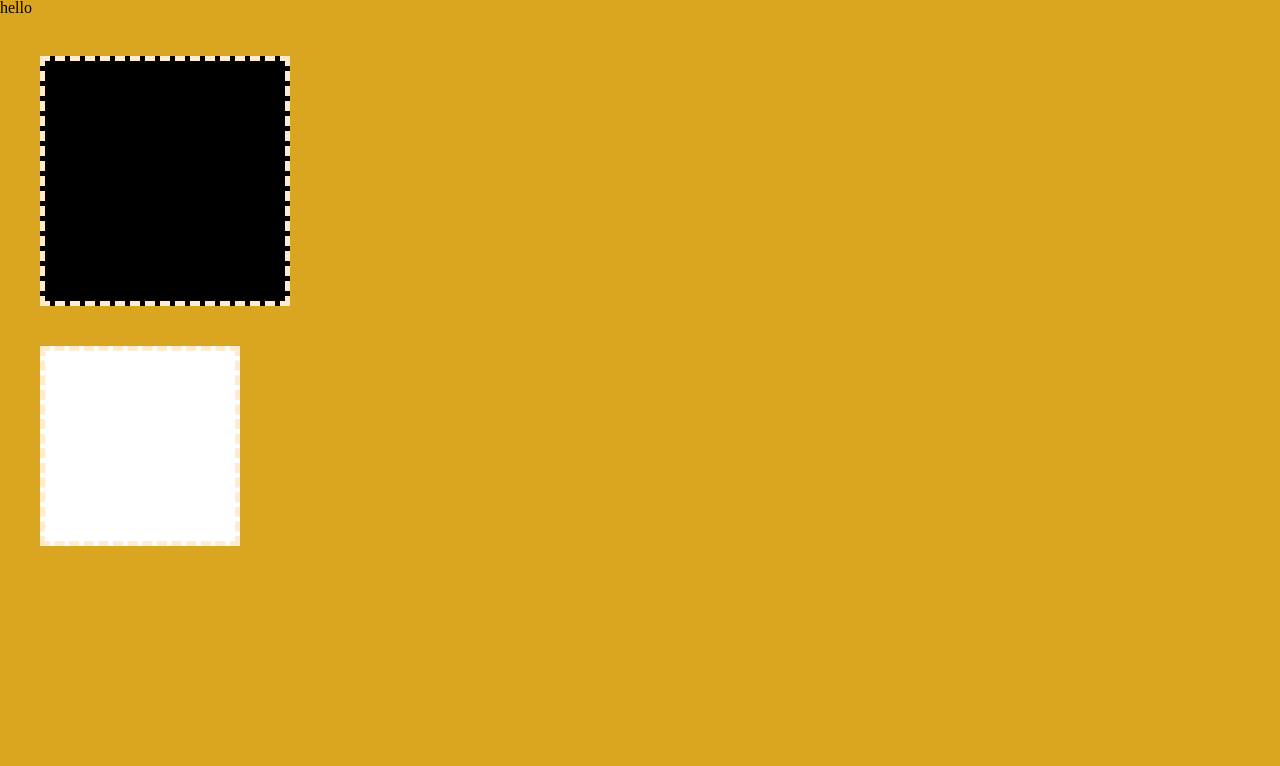
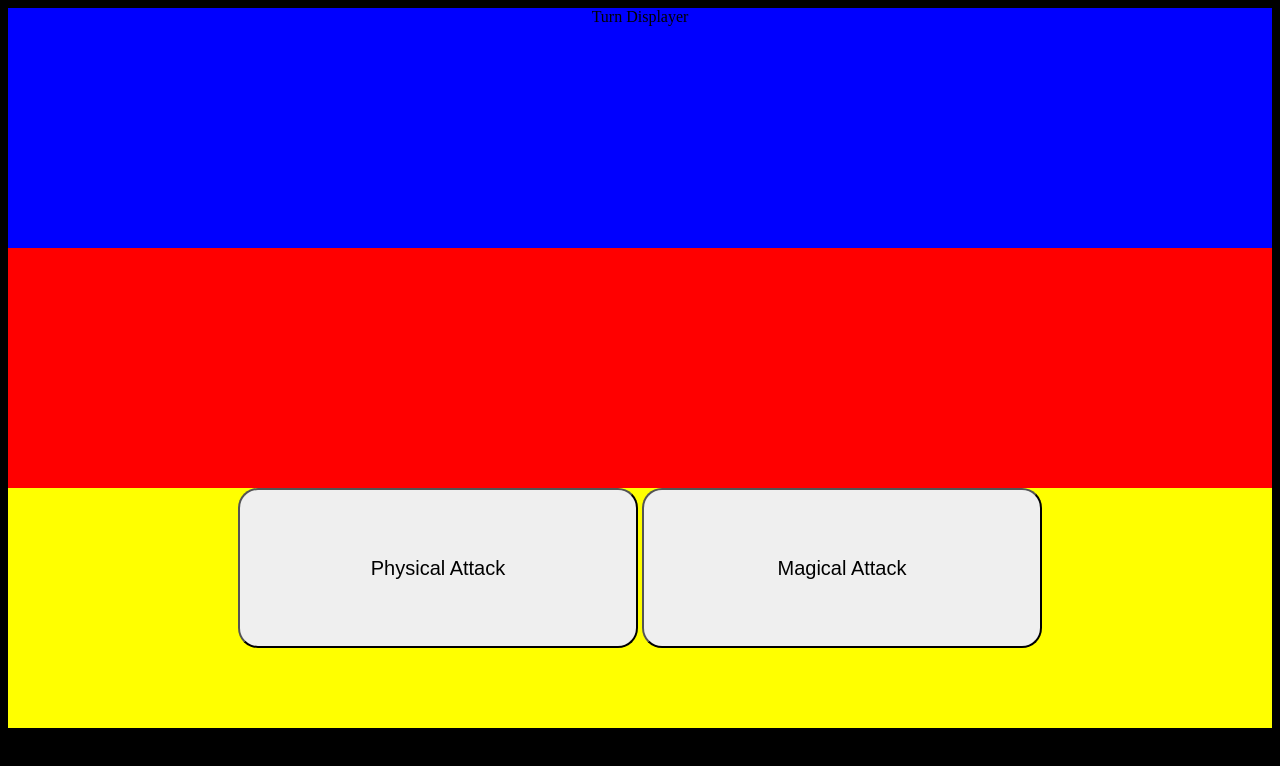
Before and after one commit to prestonhom/DotaGame, a plain HTML site: page index.html in a window 1280 px wide. Drawn offline with Linux system fonts and the light colour scheme.

Commit message:
added tags to HTML/ placeholder colors for CSS/ placeholder variables JS

```diff
--- a/css/style.css
+++ b/css/style.css
@@ -1,73 +1,45 @@
-/* CSS Reset Begins */
-/* http://meyerweb.com/eric/tools/css/reset/
-v2.0 | 20110126
-License: none (public domain)
-*/
-
-*, *:before, *:after{
+* {
     box-sizing:border-box;
 }
-html, body, div, span, applet, object, iframe,
-h1, h2, h3, h4, h5, h6, p, blockquote, pre,
-a, abbr, acronym, address, big, cite, code,
-del, dfn, em, img, ins, kbd, q, s, samp,
-small, strike, strong, sub, sup, tt, var,
-b, u, i, center,
-dl, dt, dd, ol, ul, li,
-fieldset, form, label, legend,
-table, caption, tbody, tfoot, thead, tr, th, td,
-article, aside, canvas, details, embed,
-figure, figcaption, footer, header, hgroup,
-menu, nav, output, ruby, section, summary,
-time, mark, audio, video {
-    margin: 0;
-    padding: 0;
-    border: 0;
-    font-size: 100%;
-    font: inherit;
-    vertical-align: baseline;
+body {
+    display:grid;
+    grid-template-columns: auto;
+    grid-template-rows: 1fr 1fr 1fr;
+    grid-template-areas:
+    "header header header",
+    "main main main",
+    "footer footer footer";
+    background:black;
 }
-/* HTML5 display-role reset for older browsers */
-article, aside, details, figcaption, figure,
-footer, header, hgroup, menu, nav, section {
-    display: block;
-}
-body {
-    line-height: 1;
-}
-ol, ul {
-    list-style: none;
-}
-blockquote, q {
-    quotes: none;
-}
-blockquote:before, blockquote:after,
-q:before, q:after {
-    content: '';
-    content: none;
-}
-table {
-    border-collapse: collapse;
-    border-spacing: 0;
+header{
+    display:flex;
+    height:30vh;
+    background-color: blue;
+    flex-direction: row;
+    justify-content: center;
 }
 
-/* CSS RESET ENDS */
-body {
-    background: goldenrod;
+main{
+    height: auto;
+    display:flex;
+    flex-direction:row;
+    background-color:red;
 }
-div{
-    height: 200px;;
-    width:200px;
-    padding:20px;
-    border: 5px dashed blanchedalmond;
-    margin: 40px;
+footer{
+    display:flex;
+    flex-direction:row;
+    height: 30vh;
+    background-color:yellow;
+    justify-content: center;
 }
-.cb {
-    box-sizing: content-box;
+footer #attackButtons button{
+    display:inline-block;
+    height: 20vh;
+    width:50vh;
+    border-radius: 20px;
+    font-size:20px;
+    font-family:
 }
-.black {
-    background-color:black;
+footer #attackButtons button:hover {
+    cursor: pointer;
 }
-.white{
-    background-color: white;
-}
--- a/index.html
+++ b/index.html
@@ -9,9 +9,28 @@
     <script defer src='js/app.js'></script>
 </head>
 <body>
-    <h1>hello</h1>
-    <div class='black cb'></div>
-    <div class='white'></div>
+    <header>
+        <div > Turn Displayer
+        </div>
+    </header>
+        <main>
+            <div id='field'>
+                <div id='ember'>
+                    <div id='healthbarEmber'></div>
+                    <!-- <img class='emberImage' src="images/emberSpirit.jpg" height="500" width="500" alt=""> -->
+                </div>
+                <div id='roshan'>
+                    <div id='healthbarEmber'></div>
+                    <!-- <img class='roshanImage' src="images/roshan.png" alt=""> -->
+                </div>
 
+            </div>
+        </main>
+    <footer>
+        <div id='attackButtons'>
+                <button class='attackPhysical'>Physical Attack</button>
+                <button class='attackMagical'>Magical Attack</button>
+        </div>
+    </footer>
 </body>
 </html>
--- a/js/app.js
+++ b/js/app.js
@@ -1 +1,64 @@
-console.log('Sanity check!');
+
+/*----- constants -----*/
+const EMBER = {
+    health: null;
+}
+const ROSHAN = {
+    health: null;
+}
+
+/*----- app's state (variables) -----*/
+let turn, round, battles;
+
+
+/*----- cached element references -----*/
+
+/*----- event listeners -----*/
+    let physicalAttackButton = document.querySelector('physicalAttackButton');
+    physicalAttackButton.addEventListener('click',physicalAttackButton);
+
+    let magicalAttackButton = document.querySelector('magicalAttackButton');
+    magicalAttackButton.addEventListener('click,',attackMagical);
+
+    // let armor = document.getElementById('armor');
+    // armor.addEventListener('click', function(){
+
+    // });
+
+    let rollDice = document.getElementById('roll');
+    rollDice.addEventListener('click', roll);
+/*----- functions -----*/
+
+function roll(){
+
+}
+
+function init(){
+    if(round % 3 ===0){
+        document.getElementById('')
+    }
+    let hdr =document.getElementById('header');
+
+    let ftr =document.getElementById('footer');
+}
+
+function render(){
+    while(EMBER.health > 0 && ROSHAN.health > 0 && turnCounter % 2 == 0){
+       let turnDisplayer = document.querySelector('.turnDisplayer')
+       turnDisplayer.innerHTML = `${round[turn]} turn`
+    }
+}
+
+function attackPhysical(){
+    // how much damage does this attack do
+}
+
+function attackMagical(){
+    // how much does this attack do Math.floor(Math.random()* 1600)
+
+
+}
+
+function roll(){
+    return Math.floor(Math.random() * 6)+1;
+}
```
Also changed, not shown: images/emberSpirit.jpg (added), images/roshan.png (added), 3 other files.
